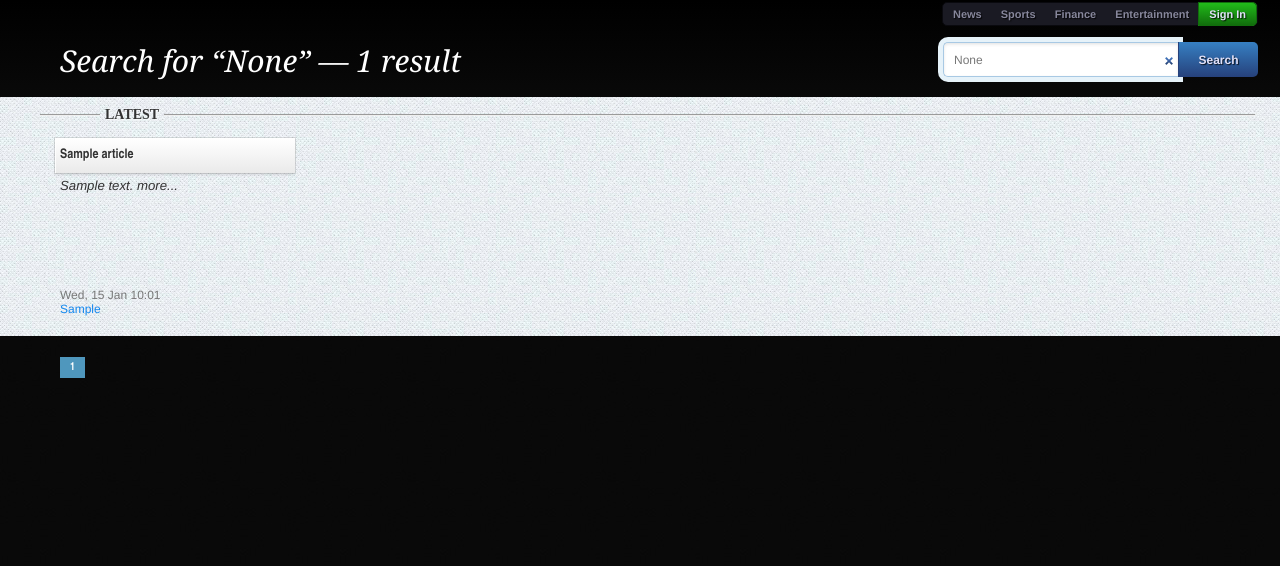
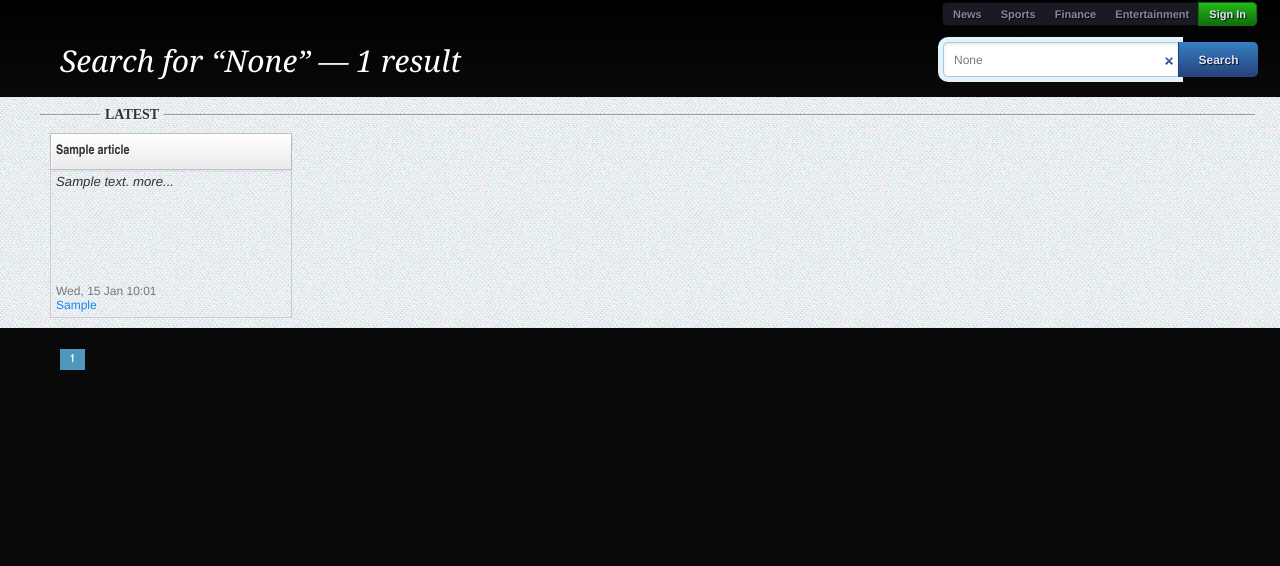
Before and after one commit to miltontony/newsconnector, a Django app: page /browse/ in a window 1280 px wide. Shown: the top 566 px of the page. Run offline with Django 3.2, Linux system fonts and the light colour scheme; data comes from the database, SQL or seed files in the repository; tables that the repository leaves empty hold one stand-in row (values such as "Sample post").

Commit message:
updated style

```diff
--- a/newsconnector/templates/browse.html
+++ b/newsconnector/templates/browse.html
@@ -172,6 +172,9 @@ fieldset article-footer{
 	display: block;
 	float: left;
 	width: 240px;
+	border: 1px solid #CCC;
+	padding: 0;
+	margin-right: 2px;
 }
 
 #search-string{
```
